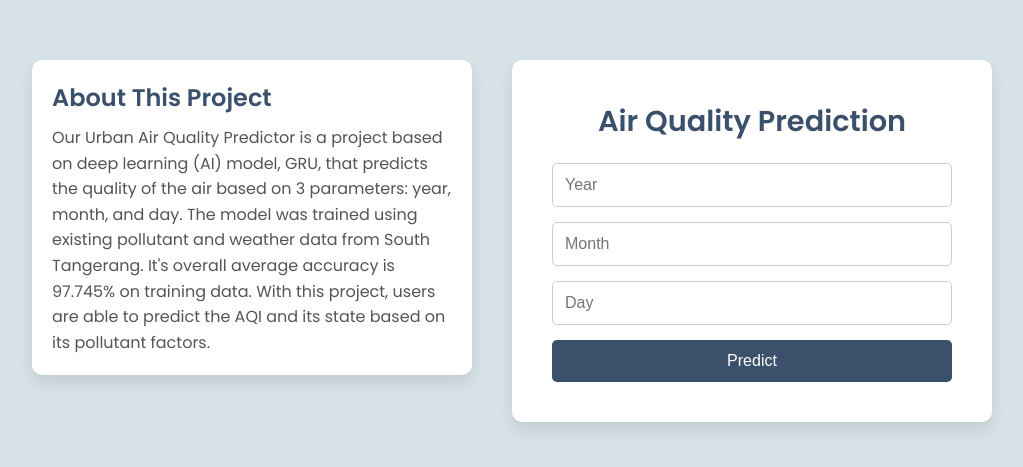
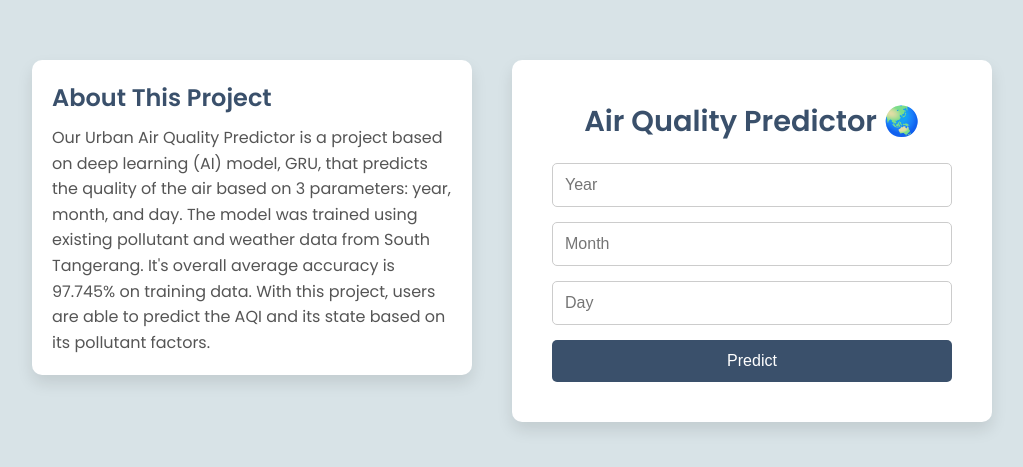
Before and after one commit to brishar0n/AirQualityPredictor-Using-DeepLearning, a React (Vite) app in the folder airqualpred/: page / in a window 1280 px wide. Shown: the part 159-626 px from the top of the page, without its empty margins (128-1151 px from the left). Built offline with nearby package versions, Linux system fonts and the light colour scheme.

Commit message:
Update App.jsx

```diff
--- a/airqualpred/src/App.jsx
+++ b/airqualpred/src/App.jsx
@@ -46,9 +46,8 @@ function App() {
                     </p>
                 </div>
 
-                {/* Right Section: Form */}
                 <div className="container">
-                    <h1>Air Quality Prediction</h1>
+                    <h1>Air Quality Predictor 🌏</h1>
                     <form className="form" onSubmit={handleSubmit}>
                         <input
                             name="year"
```
